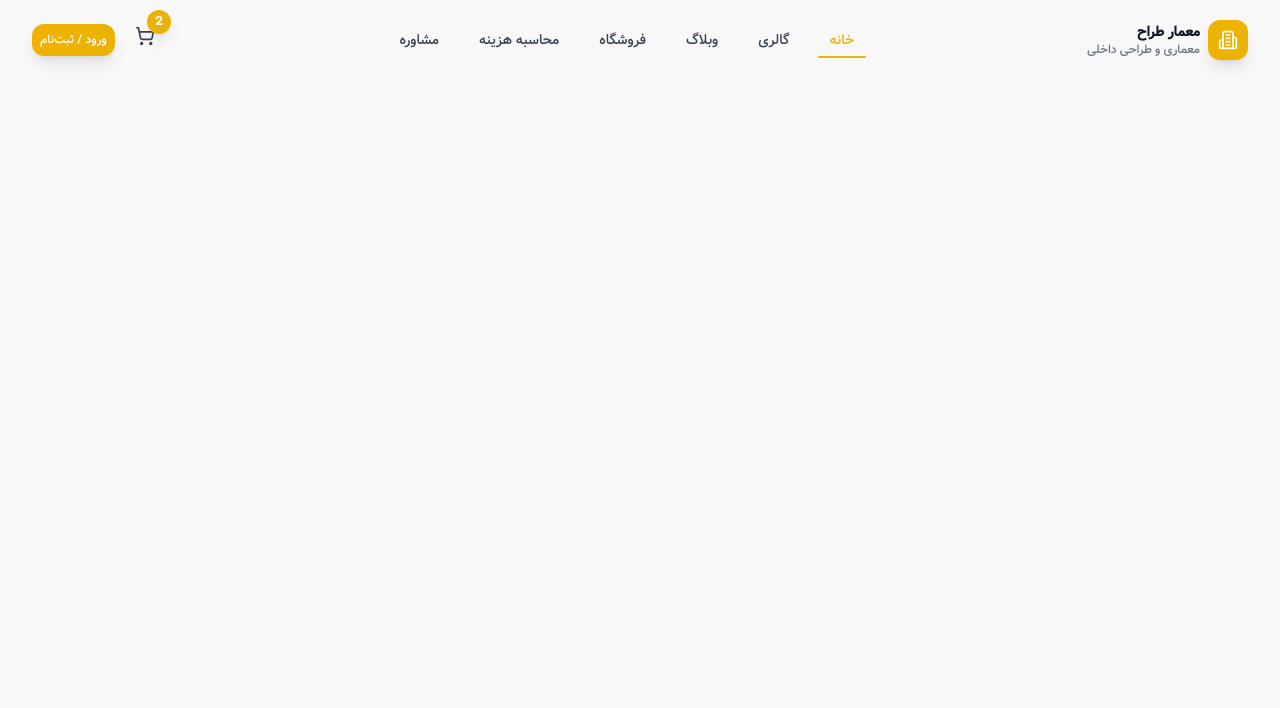
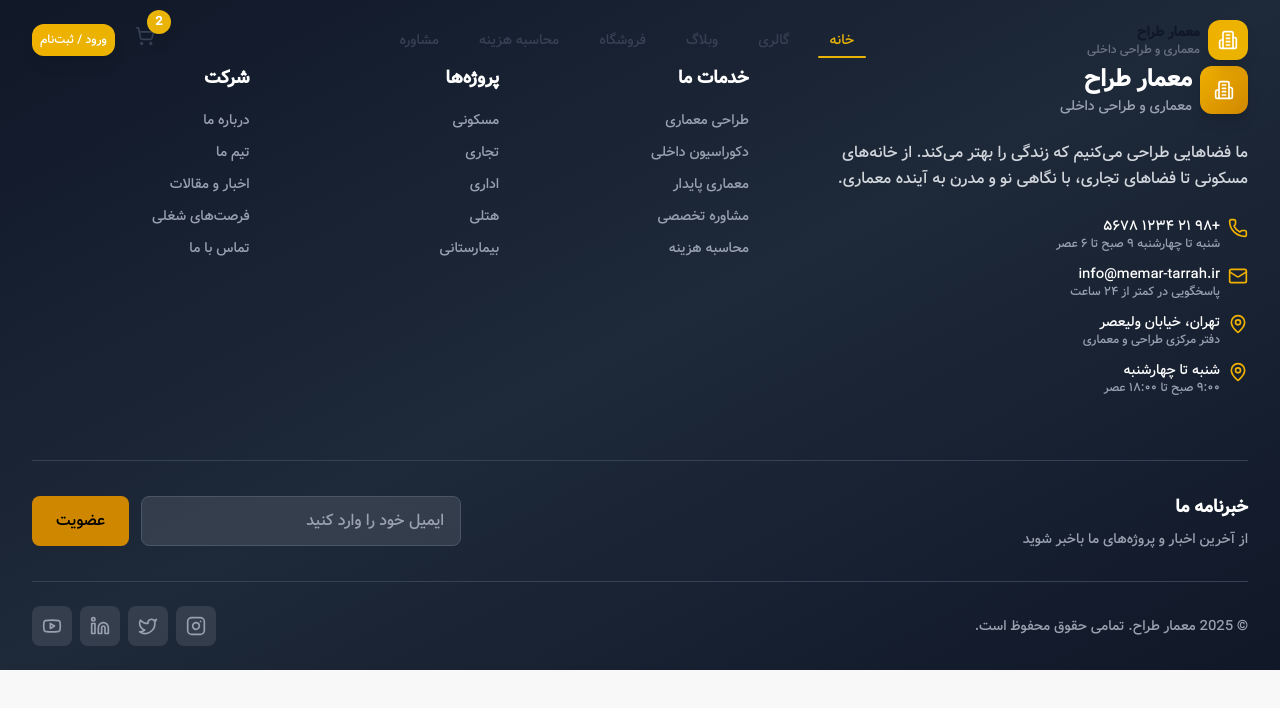
Before and after one commit to Nima-Mohammadkhani/architectureplatform, a React (Vite) app in the folder architectureplatform/: page / in a window 1280 px wide. Shown: the top 708 px of the page. Built offline with nearby package versions, Linux system fonts and the light colour scheme.

Commit message:
add footer component

```diff
--- a/architectureplatform/src/App.tsx
+++ b/architectureplatform/src/App.tsx
@@ -2,6 +2,7 @@ import { BrowserRouter, useRoutes } from "react-router-dom";
 import routes from "~react-pages";
 import PWABadge from "./PWABadge.tsx";
 import Header from "./components/header.tsx";
+import Footer from "./components/footer.tsx";
 
 function AppRoutes() {
   const element = useRoutes(routes);
@@ -15,6 +16,7 @@ function App() {
       <div className="w-full min-h-screen flex flex-col bg-base-200">
         <Header />
         <AppRoutes />
+        <Footer />
       </div>
     </BrowserRouter>
   );
--- /dev/null
+++ b/architectureplatform/src/components/footer.tsx
@@ -0,0 +1,234 @@
+import React from "react";
+import { Link } from "react-router-dom";
+import { motion } from "framer-motion";
+import Icon from "./ui/Icon";
+const Footer = () => {
+  const currentYear = new Date().getFullYear();
+
+  const footerSections = [
+    {
+      title: "خدمات ما",
+      links: [
+        { name: "طراحی معماری", path: "/gallery" },
+        { name: "دکوراسیون داخلی", path: "/gallery" },
+        { name: "معماری پایدار", path: "/consultation" },
+        { name: "مشاوره تخصصی", path: "/consultation" },
+        { name: "محاسبه هزینه", path: "/calculator" },
+      ],
+    },
+    {
+      title: "پروژه‌ها",
+      links: [
+        { name: "مسکونی", path: "/gallery" },
+        { name: "تجاری", path: "/gallery" },
+        { name: "اداری", path: "/gallery" },
+        { name: "هتلی", path: "/gallery" },
+        { name: "بیمارستانی", path: "/gallery" },
+      ],
+    },
+    {
+      title: "شرکت",
+      links: [
+        { name: "درباره ما", path: "/about" },
+        { name: "تیم ما", path: "/team" },
+        { name: "اخبار و مقالات", path: "/blog" },
+        { name: "فرصت‌های شغلی", path: "/careers" },
+        { name: "تماس با ما", path: "/contact" },
+      ],
+    },
+  ];
+
+  const contactInfo = [
+    {
+      icon: <Icon name="Phone" className="w-5 h-5" />,
+      text: "+۹۸ ۲۱ ۱۲۳۴ ۵۶۷۸",
+      description: "شنبه تا چهارشنبه ۹ صبح تا ۶ عصر",
+    },
+    {
+      icon: <Icon name="Mail" className="w-5 h-5" />,
+      text: "info@memar-tarrah.ir",
+      description: "پاسخگویی در کمتر از ۲۴ ساعت",
+    },
+    {
+      icon: <Icon name="MapPin" className="w-5 h-5" />,
+      text: "تهران، خیابان ولیعصر",
+      description: "دفتر مرکزی طراحی و معماری",
+    },
+    {
+      icon: <Icon name="MapPin" className="w-5 h-5" />,
+      text: "شنبه تا چهارشنبه",
+      description: "۹:۰۰ صبح تا ۱۸:۰۰ عصر",
+    },
+  ];
+
+  const socialLinks = [
+    {
+      icon: <Icon name="Instagram" className="w-5 h-5" />,
+      name: "Instagram",
+      href: "#",
+    },
+    {
+      icon: <Icon name="Twitter" className="w-5 h-5" />,
+      name: "Twitter",
+      href: "#",
+    },
+    {
+      icon: <Icon name="Linkedin" className="w-5 h-5" />,
+      name: "LinkedIn",
+      href: "#",
+    },
+    {
+      icon: <Icon name="Youtube" className="w-5 h-5" />,
+      name: "YouTube",
+      href: "#",
+    },
+  ];
+
+  return (
+    <footer className="bg-gradient-to-br from-gray-900 via-gray-800 to-gray-900 text-white relative overflow-hidden">
+      <div className="max-w-7xl mx-auto px-4 sm:px-6 lg:px-8 relative z-10">
+        <div className="py-16">
+          <div className="grid grid-cols-1 md:grid-cols-2 lg:grid-cols-5 gap-8">
+            <div className="lg:col-span-2">
+              <motion.div
+                initial={{ opacity: 0, y: 20 }}
+                whileInView={{ opacity: 1, y: 0 }}
+                transition={{ duration: 0.6 }}
+                className="mb-6"
+              >
+                <Link to="/" className="flex items-center gap-2 group">
+                  <div className="w-12 h-12 bg-gradient-to-br from-yellow-500 to-yellow-600 rounded-xl flex items-center justify-center shadow-lg group-hover:shadow-xl transition-all duration-300">
+                    <Icon name="Building2" className="w-7 h-7 text-white" />
+                  </div>
+                  <div>
+                    <h3 className="text-2xl font-bold text-white group-hover:text-yellow-400 transition-colors duration-300">
+                      معمار طراح
+                    </h3>
+                    <p className="text-gray-400 text-sm">
+                      معماری و طراحی داخلی
+                    </p>
+                  </div>
+                </Link>
+              </motion.div>
+
+              <motion.p
+                initial={{ opacity: 0, y: 20 }}
+                whileInView={{ opacity: 1, y: 0 }}
+                transition={{ duration: 0.6, delay: 0.1 }}
+                className="text-gray-300 mb-6 leading-relaxed max-w-md"
+              >
+                ما فضاهایی طراحی می‌کنیم که زندگی را بهتر می‌کند. از خانه‌های
+                مسکونی تا فضاهای تجاری، با نگاهی نو و مدرن به آینده معماری.
+              </motion.p>
+
+              <motion.div
+                initial={{ opacity: 0, y: 20 }}
+                whileInView={{ opacity: 1, y: 0 }}
+                transition={{ duration: 0.6, delay: 0.2 }}
+                className="space-y-3"
+              >
+                {contactInfo.map((info, index) => (
+                  <div key={index} className="flex items-start gap-2">
+                    <div className="text-yellow-500 mt-0.5 flex-shrink-0">
+                      {info.icon}
+                    </div>
+                    <div>
+                      <p className="text-white font-medium text-sm">
+                        {info.text}
+                      </p>
+                      <p className="text-gray-400 text-xs">
+                        {info.description}
+                      </p>
+                    </div>
+                  </div>
+                ))}
+              </motion.div>
+            </div>
+
+            {footerSections.map((section, sectionIndex) => (
+              <motion.div
+                key={section.title}
+                initial={{ opacity: 0, y: 20 }}
+                whileInView={{ opacity: 1, y: 0 }}
+                transition={{ duration: 0.6, delay: 0.1 + sectionIndex * 0.1 }}
+              >
+                <h4 className="text-lg font-semibold text-white mb-4">
+                  {section.title}
+                </h4>
+                <ul className="space-y-2">
+                  {section.links.map((link, linkIndex) => (
+                    <li key={linkIndex}>
+                      <Link
+                        to={link.path}
+                        className="text-gray-400 hover:text-yellow-400 duration-300 text-sm hover:translate-x-1 inline-block transition-transform"
+                      >
+                        {link.name}
+                      </Link>
+                    </li>
+                  ))}
+                </ul>
+              </motion.div>
+            ))}
+          </div>
+        </div>
+
+        <motion.div
+          initial={{ opacity: 0, y: 20 }}
+          whileInView={{ opacity: 1, y: 0 }}
+          transition={{ duration: 0.6, delay: 0.4 }}
+          className="py-8 border-t border-gray-700"
+        >
+          <div className="flex flex-col md:flex-row items-center justify-between gap-6">
+            <div>
+              <h4 className="text-lg font-semibold text-white mb-2">
+                خبرنامه ما
+              </h4>
+              <p className="text-gray-400 text-sm">
+                از آخرین اخبار و پروژه‌های ما باخبر شوید
+              </p>
+            </div>
+            <div className="flex w-full md:w-auto gap-3">
+              <input
+                type="email"
+                placeholder="ایمیل خود را وارد کنید"
+                className="flex-1 md:w-80 px-4 py-3 bg-white/10 border border-gray-600 rounded-lg text-white placeholder-gray-400 focus:outline-none focus:ring-2 focus:ring-yellow-500 focus:border-transparent transition-all duration-300"
+              />
+              <button className="bg-yellow-600 hover:bg-yellow-700 text-black font-medium px-6 py-3 rounded-lg transition-all duration-300 hover:scale-105 hover:shadow-lg">
+                عضویت
+              </button>
+            </div>
+          </div>
+        </motion.div>
+
+        <motion.div
+          initial={{ opacity: 0, y: 20 }}
+          whileInView={{ opacity: 1, y: 0 }}
+          transition={{ duration: 0.6, delay: 0.5 }}
+          className="py-6 border-t border-gray-700"
+        >
+          <div className="flex flex-col md:flex-row items-center justify-between gap-4">
+            <div className="text-gray-400 text-sm">
+              © {currentYear} معمار طراح. تمامی حقوق محفوظ است.
+            </div>
+
+            <div className="flex items-center gap-2">
+              {socialLinks.map((social) => (
+                <motion.a
+                  key={social.name}
+                  href={social.href}
+                  whileHover={{ scale: 1.1, y: -2 }}
+                  whileTap={{ scale: 0.95 }}
+                  className="w-10 h-10 bg-white/10 hover:bg-yellow-500 rounded-lg flex items-center justify-center text-gray-400 hover:text-white transition-all duration-300 hover:shadow-lg"
+                >
+                  {social.icon}
+                </motion.a>
+              ))}
+            </div>
+          </div>
+        </motion.div>
+      </div>
+    </footer>
+  );
+};
+
+export default Footer;
```
